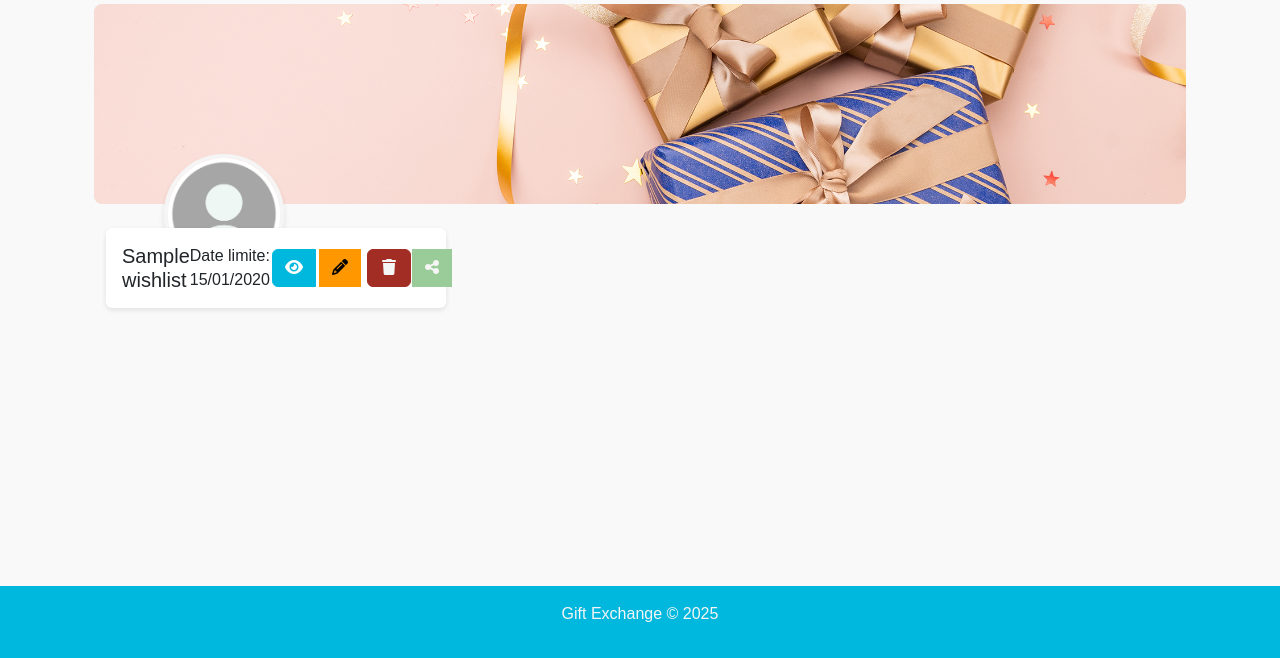
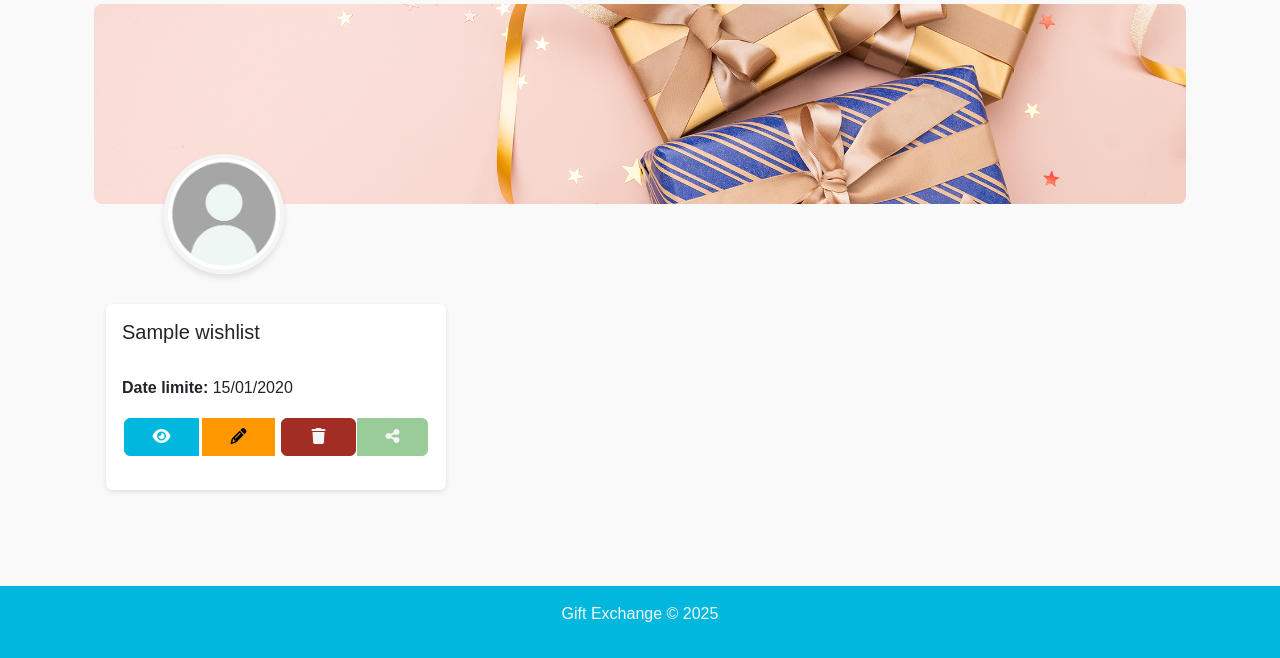
Before and after one commit to nawalchahboune/projetUEG, a Symfony app: template templates/wishlists/index.html.twig in a window 1280 px wide. Shown: the part 142-800 px from the top of the page. Run offline with Twig, Linux system fonts and the light colour scheme; the template is opened without the code that fills it: most values are stand-ins (such as "Sample title", 1, 10 or a date in 2020); some libraries are stand-ins or nearby versions.

Commit message:
update layput in /myWishlists/

```diff
--- a/templates/wishlists/create.html.twig
+++ b/templates/wishlists/create.html.twig
@@ -37,6 +37,7 @@
                         <small class="form-text text-muted">Sélectionnez les utilisateurs avec qui vous souhaitez partager cette liste</small>
                     </div>
                     {% endif %}
+
                     <!-- Boutons -->
                     <div class="d-grid gap-3 d-md-flex justify-content-md-between mt-4">
                         <a href="{{ path('app_wishlists_index') }}" class="btn btn-outline-dark px-4 py-2 shadow-sm mb-3">
@@ -46,6 +47,7 @@
                             <i class="fas fa-save me-2"></i> Créer la liste
                         </button>
                     </div>
+
                     {{ form_end(form) }}
                 </div>
             </div>
@@ -58,7 +60,9 @@
 {{ parent() }}
 {% if form.collaborators is defined %}
 <script>
-    document.addEventListener('DOMContentLoaded', function()
+    document.addEventListener('DOMContentLoaded', function() {
+        // Vous pouvez ajouter ici du code JavaScript pour améliorer le sélecteur multiple
+        // Par exemple, intégrer Select2 ou un autre plugin pour un meilleur UX
     });
 </script>
 {% endif %}
--- a/templates/wishlists/index.html.twig
+++ b/templates/wishlists/index.html.twig
@@ -3,7 +3,7 @@
 
 {% block stylesheets %}
     {{ parent() }}
-    <link rel="stylesheet" href="{{ asset('css/poopup.CSS') }}">
+    <link rel="stylesheet" href="{{ asset('css/poopup.css') }}">
 {% endblock %}
 
 {% block title %}Mes listes de souhaits{% endblock %}
@@ -19,18 +19,22 @@
             <a href="{{ path('app_wishlists_create') }}" class="btn btn-creer">Créer une nouvelle liste</a>
         </div>
     </div>
-<div class="profile-header">
+
+    {# Zone d'image avec augmentation de l'espace sous l'image pour pousser la zone vers le bas #}
+    <div class="profile-header mb-4">
         <img src="{{ asset('images/gifts.jpg') }}" alt="cover pic" class="header-image">
         <div class="profile-pic-container">
             <img src="{{ asset('images/blank_prof_pic.jpg') }}" alt="Profile Picture" class="profile-pic">
         </div>
     </div>
+
     <div class="row-md-4 mb-4">
-{% if is_granted('ROLE_USER') %} <h3> {{ app.user.username }} </h3> {% endif %}
+        {% if is_granted('ROLE_USER') %}
+            <h3>{{ app.user.username }}</h3>
+        {% endif %}
     </div>
 
-
-<div class="container">
+    <div class="container" style="margin-top: 100px;"> {# Augmentation de l'espace entre l'image et la zone de boutons #}
         {% if wishlists is empty %}
             <div class="alert alert-info">Vous n'avez pas encore créé de liste de souhaits.</div>
         {% else %}
@@ -38,12 +42,17 @@
                 {% for wishlist in wishlists %}
                     <div class="col-md-4 mb-4">
                         <div class="card h-100">
-                    <div class="card-body d-flex flex-column">
-                        <div class="d-flex justify-content-between align-items-center">
-                            <h5 class="card-title mb-0">{{ wishlist.name }}</h5>
-                            <p class="card-text mb-0">
-                                Date limite: {{ wishlist.deadline ? wishlist.deadline|date('d/m/Y') : 'Non définie' }}
+                            <div class="card-body d-flex flex-column h-100">
+
+                                {# Titre de la wishlist #}
+                                <h5 class="card-title mb-3">{{ wishlist.name }}</h5>
+
+                                {# Zone contenant la date et les boutons #}
+                                <div class="mt-auto py-3">
+                                    <p class="card-text">
+                                        <strong>Date limite:</strong> {{ wishlist.deadline ? wishlist.deadline|date('d/m/Y') : 'Non définie' }}
                                     </p>
+
                                     <div class="btn-group d-flex justify-content-between">
                                         <a href="{{ path('app_wishlist_show', {'id': wishlist.id}) }}" class="btn btn-primary flex-fill me-1 text-center">
                                             <i class="fas fa-eye"></i>
@@ -60,41 +69,26 @@
                                         <button class="btn btn-creer flex-fill text-center share-wishlist-btn" data-id="{{ wishlist.id }}">
                                             <i class="fas fa-share-alt"></i>
                                         </button>
-                                <div id="share-popup-{{ wishlist.id }}" class="share-popup hidden">
-                                    <div class="share-popup-content">
-                                        <h2>Share Your Wishlist</h2>
-                                        <p>Use the link below to share your wishlist with friends and family.</p>
-                                        <input type="text" id="share-link-{{ wishlist.id }}" value="{{ url('app_wishlist_public', {'token': wishlist.publicToken}) }}" readonly>
-                                        <button class="btn btn-info copy-link-btn" data-id="{{ wishlist.id }}">Copy Link</button>
-                                        <button class="btn btn-secondary close-popup-btn" data-id="{{ wishlist.id }}">Close</button>
-
                                     </div>
                                 </div>
-                            </div>
-                        </div>
+
                             </div>
                         </div>
                     </div>
                 {% endfor %}
             </div>
+        {% endif %}
     </div>
-
-{% endif %}
-
 
 </div>
 {% endblock %}
-
-
 
 {% block javascripts %}
 {{ parent() }}
 <script>
     document.addEventListener('DOMContentLoaded', function() {
-        // Sélectionner tous les boutons de partage
         const shareButtons = document.querySelectorAll('.share-wishlist-btn');
 
-        // Ajouter un écouteur d'événement à chaque bouton de partage
         shareButtons.forEach(button => {
             button.addEventListener('click', function() {
                 const wishlistId = this.getAttribute('data-id');
@@ -103,7 +97,6 @@
             });
         });
 
-        // Gérer la fermeture des popups
         const closeButtons = document.querySelectorAll('.close-popup-btn');
         closeButtons.forEach(button => {
             button.addEventListener('click', function() {
@@ -113,25 +106,19 @@
             });
         });
 
-        // Gérer la copie du lien
         const copyButtons = document.querySelectorAll('.copy-link-btn');
         copyButtons.forEach(button => {
             button.addEventListener('click', function() {
                 const wishlistId = this.getAttribute('data-id');
                 const linkInput = document.getElementById('share-link-' + wishlistId);
 
-                // Sélectionner le texte
                 linkInput.select();
-                linkInput.setSelectionRange(0, 99999); // Pour mobile
+                linkInput.setSelectionRange(0, 99999);
 
-                // Copier le texte
                 navigator.clipboard.writeText(linkInput.value)
                     .then(() => {
-                        // Indiquer que le lien a été copié
                         const originalText = this.textContent;
                         this.textContent = 'Copié !';
-
-                        // Rétablir le texte original après 2 secondes
                         setTimeout(() => {
                             this.textContent = originalText;
                         }, 2000);
```
Lines whose indentation alone changed are shown as unchanged.
